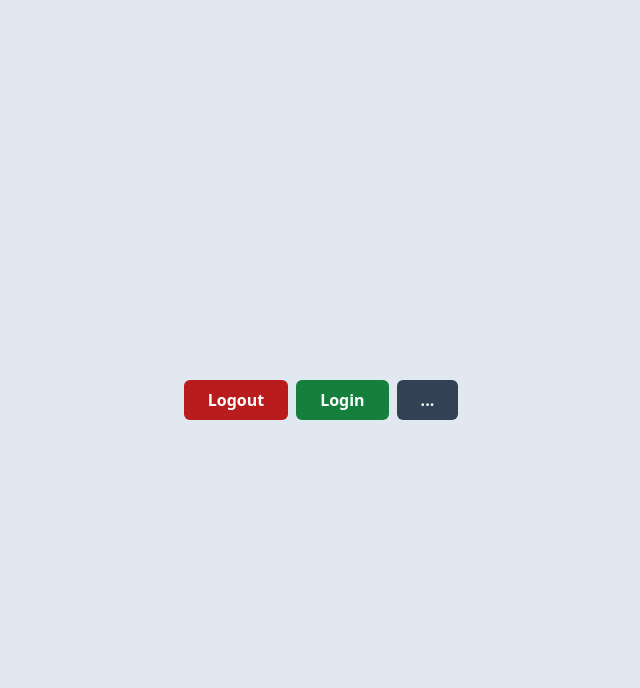
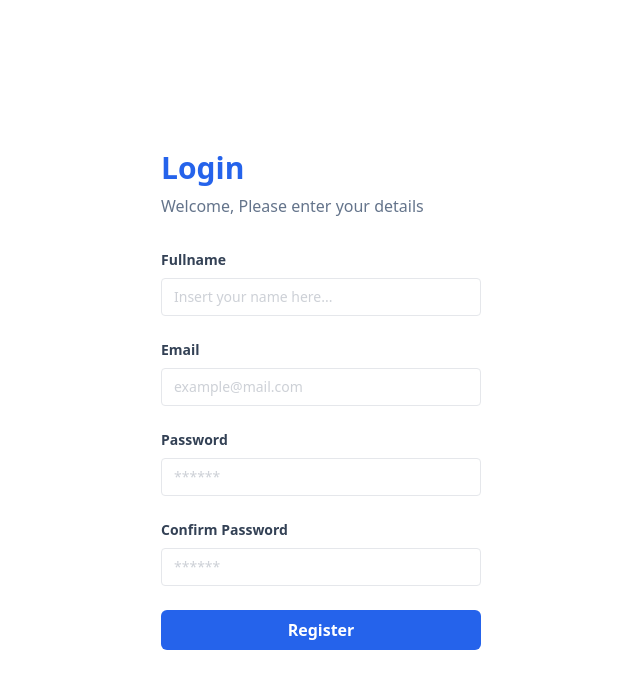
Before and after one commit to msaifurrijaal/react-playground, a React (Vite) app: page / in a window 1280 px wide. Shown: the top 688 px of the page, without its empty margins (319-959 px from the left). Built offline with nearby package versions, Linux system fonts and the light colour scheme.

Commit message:
feat: implement atomic design

```diff
--- a/src/App.jsx
+++ b/src/App.jsx
@@ -1,14 +1,11 @@
 import React from "react";
-import Button from "./components/elements/button";
+import LoginPage from "./pages/login";
+import RegisterPage from "./pages/register";
 
 function App() {
   return (
-    <div className="flex justify-center min-h-screen items-center bg-slate-200">
-      <div className="flex gap-x-2">
-        <Button variant="bg-red-700" text="Logout" />
-        <Button variant="bg-green-700" text="Login" />
-        <Button />
-      </div>
+    <div className="flex justify-center min-h-screen items-center">
+      <RegisterPage />
     </div>
   );
 }
--- a/src/components/elements/button/index.jsx
+++ b/src/components/elements/button/index.jsx
@@ -1,10 +1,10 @@
 const Button = (props) => {
-    const { text = "...", variant = "bg-slate-700" } = props;
+    const { children = "...", classname = "bg-slate-700" } = props;
     return (
       <button
-        className={`h-10 px-6 font-semibold rounded-md ${variant} text-white`}
+        className={`h-10 px-6 font-semibold rounded-md ${classname} text-white`}
       >
-        {text}
+        {children}
       </button>
     );
   };
--- a/src/components/elements/input/index.jsx
+++ b/src/components/elements/input/index.jsx
@@ -0,0 +1,14 @@
+import Label from "./label";
+import Input from "./input";
+
+const InputForm = (props) => {
+  const { label, type, name, placeholder } = props;
+  return (
+    <div className="mb-6">
+      <Label htmlFor={name}>{label}</Label>
+      <Input name={name} type={type} placeholder={placeholder}/>
+    </div>
+  );
+};
+
+export default InputForm;
--- a/src/components/elements/input/input.jsx
+++ b/src/components/elements/input/input.jsx
@@ -0,0 +1,13 @@
+const Input = (props) => {
+  const { type, placeholder, name } = props;
+  return (
+    <input
+      type={type}
+      className="text-sm border rounded w-full py-2 px-3 text-slate-700 placeholder:opacity-50"
+      placeholder={placeholder}
+      name={name}
+    />
+  );
+};
+
+export default Input;
--- a/src/components/elements/input/label.jsx
+++ b/src/components/elements/input/label.jsx
@@ -0,0 +1,13 @@
+const Label = (props) => {
+    const { htmlFor, children } = props;
+  return (
+    <label
+      htmlFor={htmlFor}
+      className="block text-slate-700 text-sm font-bold mb-2"
+    >
+      {children}
+    </label>
+  );
+};
+
+export default Label;
--- /dev/null
+++ b/src/components/fragments/form_login.jsx
@@ -0,0 +1,24 @@
+import Button from "../elements/button";
+import InputForm from "../elements/input";
+
+const FormLogin = () => {
+  return (
+    <form action="">
+      <InputForm
+        label="Email"
+        type="email"
+        placeholder="example@mail.com"
+        name="email"
+      />
+      <InputForm
+        label="Password"
+        type="password"
+        placeholder="******"
+        name="password"
+      />
+      <Button classname="bg-blue-600 w-full">Login</Button>
+    </form>
+  );
+};
+
+export default FormLogin;
--- /dev/null
+++ b/src/components/fragments/form_register.jsx
@@ -0,0 +1,36 @@
+import Button from "../elements/button";
+import InputForm from "../elements/input";
+
+const FormRegister = () => {
+  return (
+    <form action="">
+      <InputForm
+        label="Fullname"
+        type="text"
+        placeholder="Insert your name here..."
+        name="fullname"
+      />
+      <InputForm
+        label="Email"
+        type="email"
+        placeholder="example@mail.com"
+        name="email"
+      />
+      <InputForm
+        label="Password"
+        type="password"
+        placeholder="******"
+        name="password"
+      />
+      <InputForm
+        label="Confirm Password"
+        type="password"
+        placeholder="******"
+        name="confirmPassword"
+      />
+      <Button classname="bg-blue-600 w-full">Register</Button>
+    </form>
+  );
+};
+
+export default FormRegister;
--- /dev/null
+++ b/src/components/layouts/auth_layouts.jsx
@@ -0,0 +1,16 @@
+import FormLogin from "../fragments/form_login";
+
+const AuthLayout = (props) => {
+  const { children, title } = props;
+  return (
+    <div className="w-full max-w-xs">
+      <h1 className="text-blue-600 text-3xl font-bold mb-2">{title}</h1>
+      <p className="font-medium text-slate-500 mb-8">
+        Welcome, Please enter your details
+      </p>
+      {children}
+    </div>
+  );
+};
+
+export default AuthLayout;
--- /dev/null
+++ b/src/pages/login.jsx
@@ -0,0 +1,12 @@
+import FormLogin from "../components/fragments/form_login";
+import AuthLayout from "../components/layouts/auth_layouts";
+
+const LoginPage = () => {
+    return(
+        <AuthLayout title="Login">
+            <FormLogin />
+        </AuthLayout>
+    )
+}
+
+export default LoginPage;
--- /dev/null
+++ b/src/pages/register.jsx
@@ -0,0 +1,12 @@
+import FormRegister from "../components/fragments/form_register";
+import AuthLayout from "../components/layouts/auth_layouts";
+
+const RegisterPage = () => {
+    return(
+        <AuthLayout title="Login">
+            <FormRegister />
+        </AuthLayout>
+    )
+}
+
+export default RegisterPage;
```
